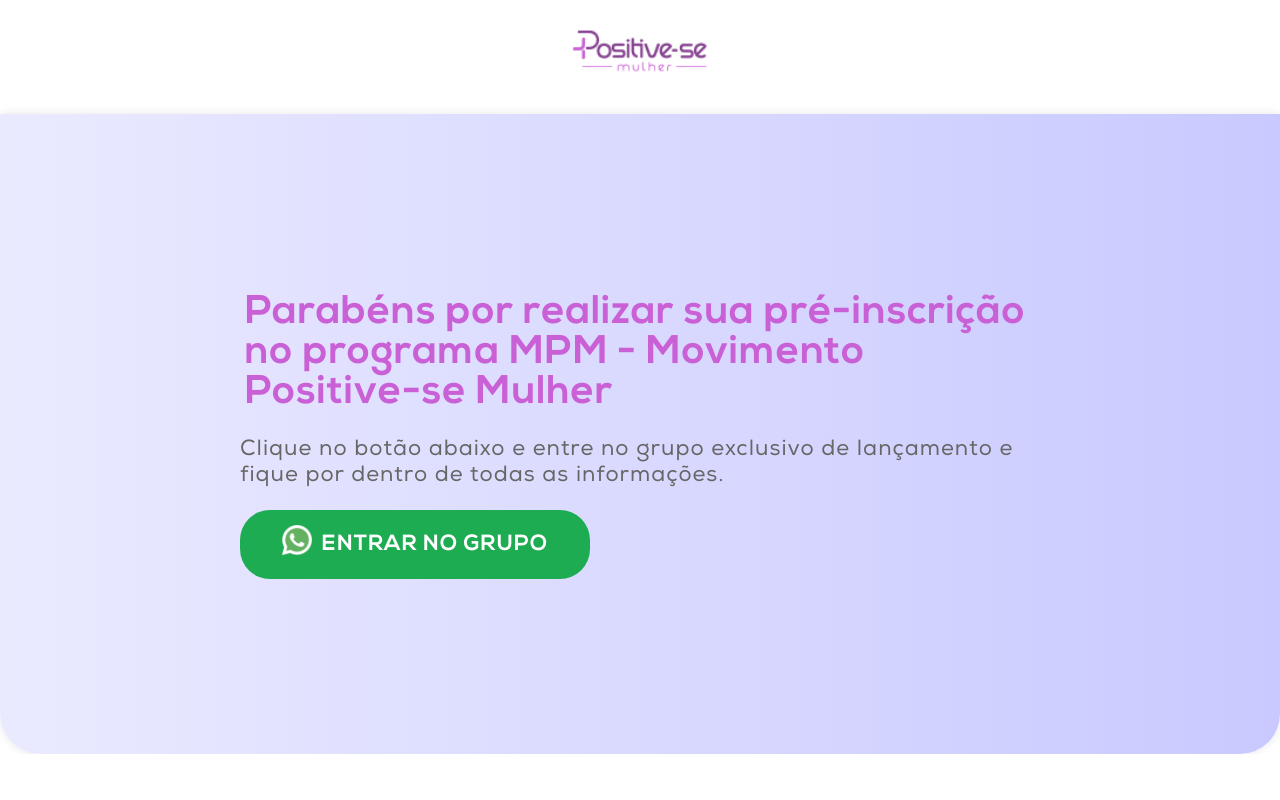
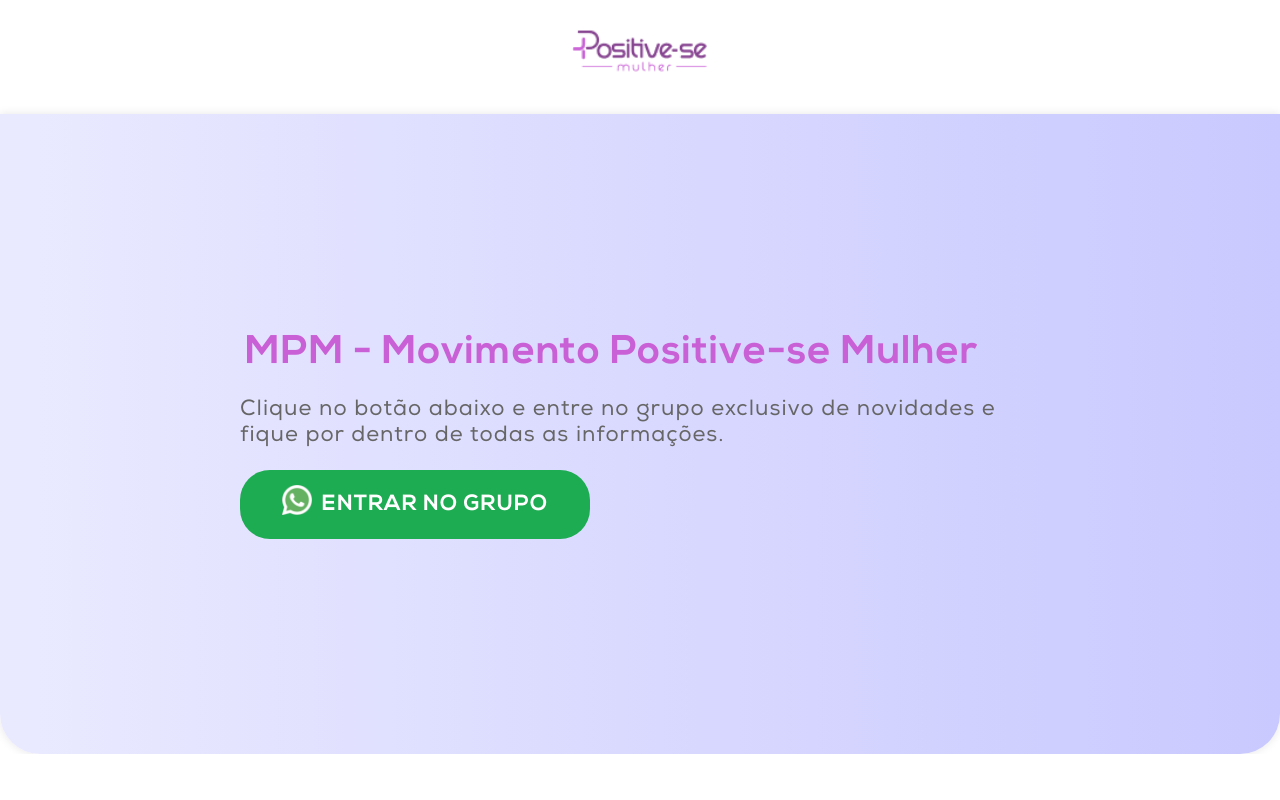
Before and after one commit to Rubens-Rodrigues/Planos-mpm, a Django app: template templates/grupo_whatsapp.html in a window 1280 px wide. Run offline with Django 5.2, Linux system fonts and the light colour scheme; the template is opened without the code that fills it: most values are stand-ins (such as "Sample title", 1, 10 or a date in 2020).

Commit message:
Atualizacoes front

```diff
--- a/static/css/style.css
+++ b/static/css/style.css
@@ -333,7 +333,7 @@ body {
   flex-direction: column;
   align-items: center;
   width: 400px;
-  height: 500px;
+  height: 600px;
   background-color: #eedaf0;
   border-radius: 20px 20px 8px 8px;
   padding: 80px 10px;
--- a/templates/grupo_whatsapp.html
+++ b/templates/grupo_whatsapp.html
@@ -21,9 +21,9 @@
   <section class="grupo-whatsapp">
 
     <div>
-      <h1>Parabéns por realizar sua pré-inscrição no programa MPM - Movimento Positive-se Mulher</h1>
+      <h1>MPM - Movimento Positive-se Mulher</h1>
       <p>
-        Clique no botão abaixo e entre no grupo exclusivo de lançamento e fique por dentro de todas as informações.
+        Clique no botão abaixo e entre no grupo exclusivo de novidades e fique por dentro de todas as informações.
       </p>
       <a href="https://chat.whatsapp.com/IrLCZCY8cqa5JhNonp21Yp"><i><img src="/static/imgs/whatsapp.png"
             alt="Whatsapp"></i> ENTRAR NO GRUPO</a>
--- a/templates/pre_inscricao.html
+++ b/templates/pre_inscricao.html
@@ -24,7 +24,7 @@
     <div>
       <h1>Movimento Positive-se Mulher</h1>
       <p class="primeiro-p">
-        Realize agora sua pré-inscrição no primeiro programa empresarial híbrido de Teresina e garanta <strong>ofertas exclusivas</strong>.
+        Impulsione sua jornada empreendedora! Aprenda com a nossa comunidade, presencial e online, e <strong>Descubra o poder de pertencer!</strong>
       </p>
       <br>
       <form method="POST" action="" id="form-pre-inscricao">
```
Also changed, not shown: README.md.
